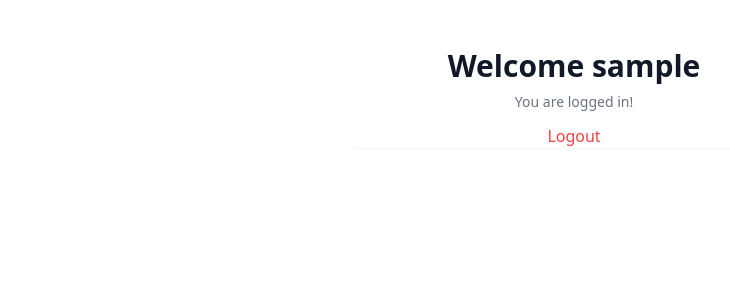
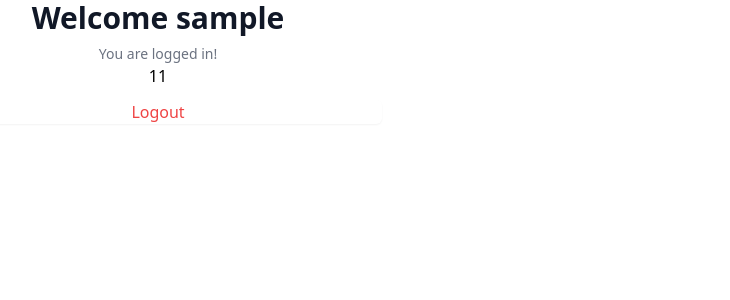
Before and after one commit to IMPWNG/PersonnalBackEnd, a React (Create React App) app in the folder frondend/: page /dashboard in a window 1280 px wide. Shown: the top 300 px of the page, without its empty margins (66-796 px from the left). Built offline with nearby package versions, Linux system fonts and the light colour scheme; sample sign-in values are in the browser's storage.

Commit message:
userMenu

```diff
--- /dev/null
+++ b/frondend/src/components/userMenu.jsx
@@ -0,0 +1,41 @@
+import React, { useState, useRef, useEffect } from 'react'
+
+export default function UserMenu() {
+  const [dropdownOpen, setDropdownOpen] = useState(false);
+
+  const trigger = useRef(null);
+  const dropdown = useRef(null);
+
+  // Close when click outside
+  useEffect(() => {
+    const handleClickOutside = (event) => {
+      if (dropdown.current && !dropdown.current.contains(event.target)) {
+        setDropdownOpen(false);
+      }
+    };
+    document.addEventListener("mousedown", handleClickOutside);
+    return () => {
+      document.removeEventListener("mousedown", handleClickOutside);
+    };
+  }, [dropdown]);
+
+  // close if the esc key is pressed
+    useEffect(() => {
+        const handleKeyDown = ({ keyCode}) => {
+            if (!dropdown || keyCode !==27) return;
+                setDropdownOpen(false);
+        };
+        document.addEventListener("keydown", handleKeyDown);
+        return () => {
+            document.removeEventListener("keydown", handleKeyDown);
+        };
+    }, []);
+
+  return (
+    <div className="relative inline-flex">
+      <button className="inline-flex justify-center items-center group">
+        11
+      </button>
+    </div>
+  );
+}
--- a/frondend/src/pages/dashboard.jsx
+++ b/frondend/src/pages/dashboard.jsx
@@ -3,6 +3,8 @@ import { useSelector, useDispatch } from "react-redux";
 import { useNavigate } from "react-router-dom";
 
 import { logout, reset } from "../helpers/authSliceHelper";
+
+import UserMenu from "../components/userMenu";
 
 export default function Dashboard() {
   const { user, isError, message } = useSelector((state) => state.auth);
@@ -34,8 +36,7 @@ export default function Dashboard() {
 
   return (
     <>
-
-        <div className="flex items-center justify-center py-12 px-4 sm:px-6 lg:px-8">
+      <div className="flex h-screen overflow-hidden">
         <div className="max-w-md w-full space-y-8">
           <div className="text-center">
             <h1 className="text-3xl leading-9 font-extrabold text-gray-900">
@@ -44,6 +45,7 @@ export default function Dashboard() {
             <p className="mt-2 text-sm leading-5 text-gray-500">
               You are logged in!
             </p>
+            <UserMenu />
             <button
               className="mt-3 w-full rounded-md shadow-sm text-red-500"
               type="button"
@@ -54,9 +56,6 @@ export default function Dashboard() {
           </div>
         </div>
       </div>
-
-
-
     </>
   );
 }
```
Lines whose indentation alone changed are shown as unchanged.
